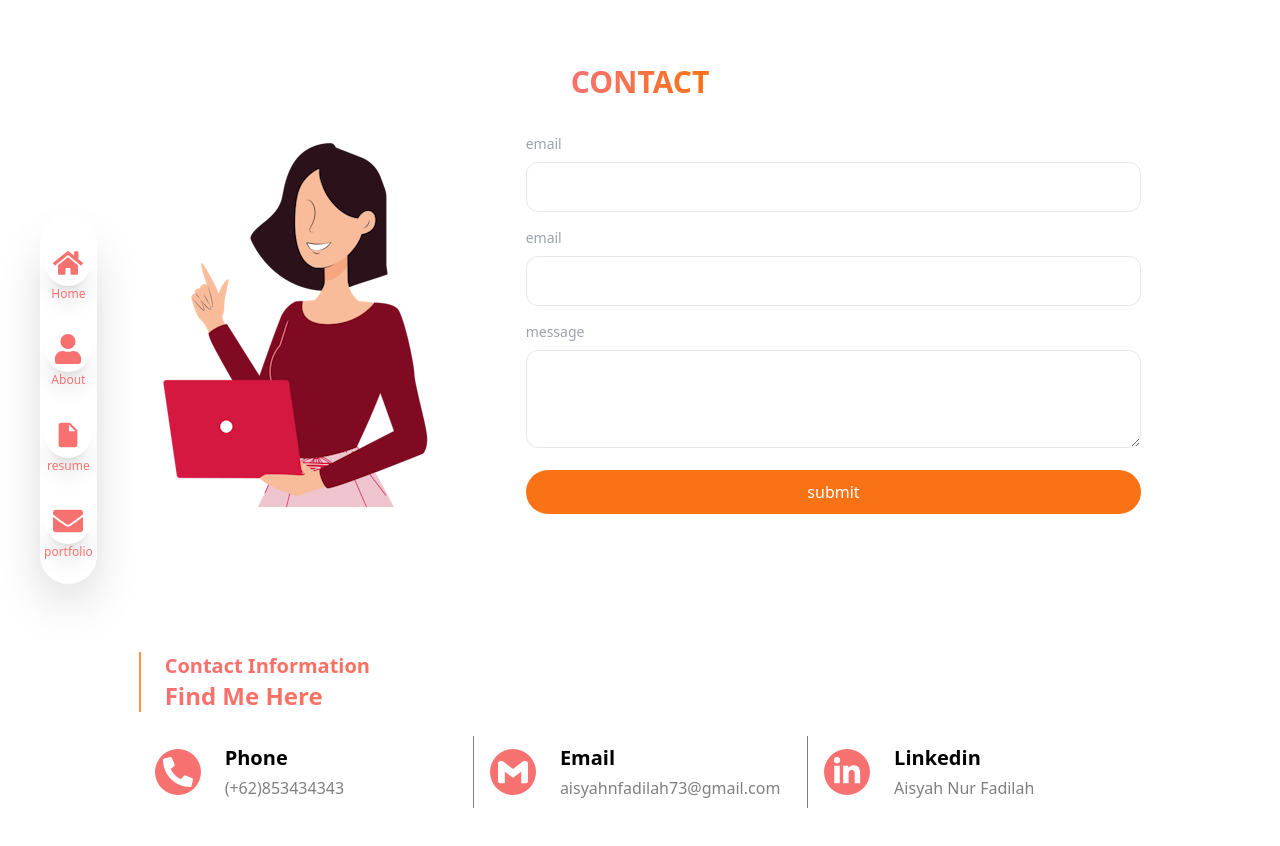
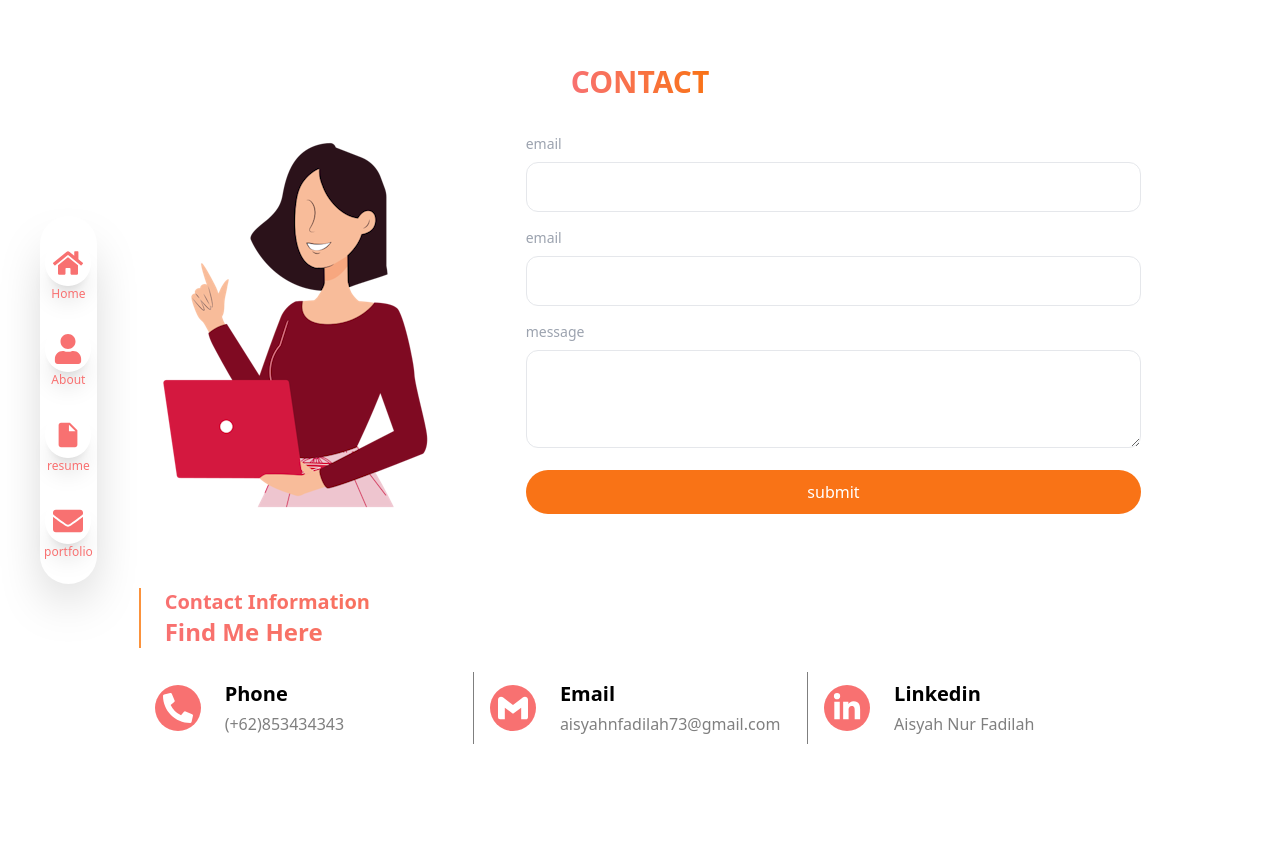
Before and after one commit to isyhfadilah/aisyahnurfadilah, a Next.js app: page /contact in a window 1280 px wide. Shown: the top 846 px of the page. Built offline with nearby package versions, Linux system fonts and the light colour scheme; a web font is replaced by a local one.

Commit message:
fix: delete margin top in contact info section

```diff
--- a/src/components/common/sections/contact/information.tsx
+++ b/src/components/common/sections/contact/information.tsx
@@ -4,7 +4,7 @@ import { HomeContact } from '@/components/ui/cards/contact/home'
 
 export const ContactInfo = () => {
   return (
-    <section className="mt-16 mb-26">
+    <section className="mb-26">
       <Container>
         <div className="flex flex-col border-l-2 border-l-orange pl-6">
           <GradientText text="Contact Information" sizes="text-xl" />
```
